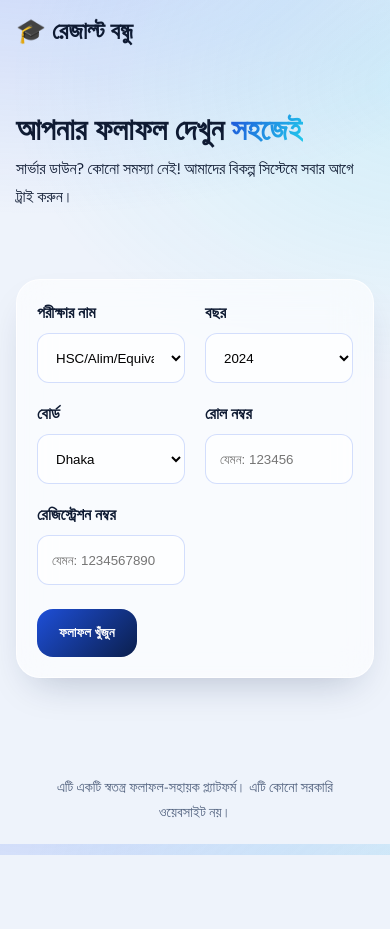
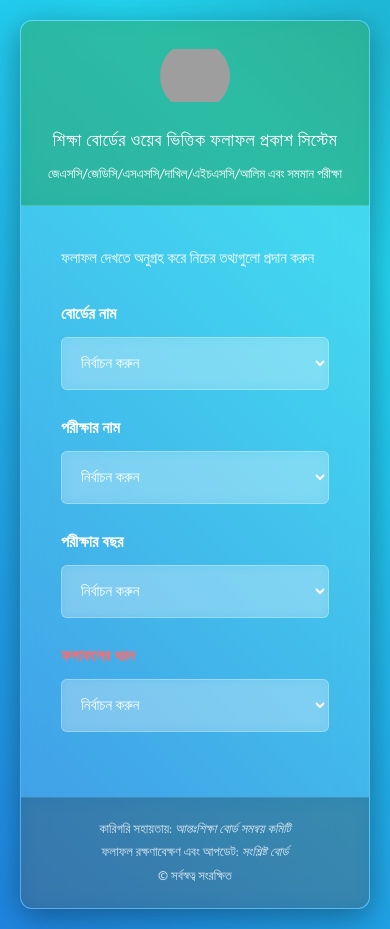
Before and after one commit to ashikkhan9/all-results-, a plain HTML site: page index.html in a window 390 px wide. Before the commit the page ends 855 px from the top, so only its background shows below. Drawn offline with Linux system fonts and the light colour scheme; grey boxes are pictures that could not be loaded.

Commit message:
Update index.html

```diff
--- a/index.html
+++ b/index.html
@@ -1,246 +1,261 @@
 <!DOCTYPE html>
-<html lang="bn" data-theme="light">
+<html lang="bn">
 <head>
 <meta charset="UTF-8">
 <meta name="viewport" content="width=device-width, initial-scale=1.0">
-<title>রেজাল্ট বন্ধু — পরীক্ষার ফলাফল দেখুন</title>
-<meta name="description" content="HSC, SSC, JSC ফলাফল দেখার সহজ নির্দেশিকা।">
-<meta property="og:title" content="রেজাল্ট বন্ধু — পরীক্ষার ফলাফল দেখুন">
-<meta name="theme-color" content="#1e3a8a">
-<link href="https://fonts.googleapis.com/css2?family=Hind+Siliguri:wght@400;500;600;700&display=swap" rel="stylesheet">
+<title>ওয়েব ভিত্তিক ফলাফল প্রকাশ সিস্টেম</title>
+<link href="https://fonts.googleapis.com/css2?family=Hind+Siliguri:wght@400;500;700&display=swap" rel="stylesheet">
 <style>
-:root{ --navy:#0b1f4d; --royal:#1e4fd8; --royal-2:#3b6cf0; --cyan:#22d3ee; --bg:#eef3fb; --text:#0f1b33; --muted:#52627f; --white:#ffffff; --glass:rgba(255,255,255,.62); --glass-border:rgba(255,255,255,.75); --shadow:0 18px 40px -18px rgba(11,31,77,.28); --err:#c2410c; --ok:#047857; --warn:#b45309; --r-lg:24px; --r-md:16px; --r-sm:12px; --font:'Hind Siliguri',system-ui,sans-serif; }
-[data-theme="dark"]{ --bg:#060f26; --text:#e8eefc; --muted:#9fb0cf; --white:#0c1a3a; --glass:rgba(18,34,70,.6); --glass-border:rgba(148,190,255,.18); --shadow:0 18px 40px -18px rgba(0,0,0,.6); }
-*{box-sizing:border-box;margin:0;padding:0}
-html{scroll-behavior:smooth}
-body{font-family:var(--font);color:var(--text);background:var(--bg);line-height:1.7;min-height:100vh; background-image:radial-gradient(900px 500px at 10% -10%,rgba(59,108,240,.22),transparent 60%),radial-gradient(700px 500px at 110% 10%,rgba(34,211,238,.14),transparent 60%);background-attachment:fixed;}
-.container{width:min(1120px,100% - 32px);margin-inline:auto}
-.glass{background:var(--glass);backdrop-filter:blur(18px);border:1px solid var(--glass-border);border-radius:var(--r-lg);box-shadow:var(--shadow);overflow:hidden;}
-.btn{display:inline-flex;align-items:center;justify-content:center;gap:8px;min-height:48px;padding:12px 22px;border-radius:var(--r-md);font-weight:600;cursor:pointer;background:linear-gradient(135deg,var(--royal),var(--navy));color:#fff;border:none;}
-.btn:disabled{opacity:.55;cursor:not-allowed}
-.btn-ghost{background:var(--glass);color:var(--text);border:1px solid var(--glass-border);box-shadow:none}
-.btn .spinner{width:18px;height:18px;border:2px solid rgba(255,255,255,.4);border-top-color:#fff;border-radius:50%;animation:spin .8s linear infinite;display:none}
-.btn.loading .spinner{display:inline-block}
-@keyframes spin{to{transform:rotate(360deg)}}
-.header{padding:12px 0;position:sticky;top:0;z-index:50;}
-.hero{padding:40px 0;}
-.hero h1{font-size:clamp(1.9rem,4.2vw,3rem);font-weight:700;}
-.hero h1 span{background:linear-gradient(120deg,var(--royal),var(--cyan));-webkit-background-clip:text;color:transparent}
-section{padding:28px 0}
-.form-card{padding:clamp(20px,4vw,36px)}
-.form-grid{display:grid;grid-template-columns:1fr 1fr;gap:18px 20px}
-.field{display:flex;flex-direction:column;gap:6px}
-.field label{font-weight:600}
-.field input,.field select{min-height:50px;padding:12px 14px;border-radius:var(--r-sm);border:1px solid rgba(59,108,240,.22);background:rgba(255,255,255,.7);width:100%;}
-[data-theme="dark"] .field input,[data-theme="dark"] .field select{background:rgba(6,15,38,.6)}
-.form-actions{display:flex;gap:12px;margin-top:24px;}
-#result-area:empty{display:none}
-.result{margin-top:26px;padding:clamp(20px,4vw,34px)}
-.banner{padding:12px 14px;border-radius:var(--r-sm);margin-bottom:18px;font-weight:500}
-.banner.live{background:rgba(4,120,87,.12);color:var(--ok);border:1px solid rgba(4,120,87,.3)}
-.banner.error{background:rgba(194,65,12,.1);color:var(--err);border:1px solid rgba(194,65,12,.3)}
-.banner.warn{background:rgba(180,83,9,.12);color:var(--warn);border:1px solid rgba(180,83,9,.3)}
-.fetched-content table { width: 100%; border-collapse: collapse; margin-top: 15px; }
-.fetched-content th, .fetched-content td { padding: 10px; border: 1px solid var(--glass-border); text-align: left; }
-.fetched-content th { background: rgba(59,108,240,.1); }
-iframe { width: 100%; height: 600px; border: none; border-radius: 12px; background: #fff; }
+  body {
+    margin: 0;
+    font-family: 'Hind Siliguri', sans-serif;
+    /* Liquid background */
+    background: linear-gradient(45deg, #0b1f4d, #1e4fd8, #22d3ee, #0b1f4d);
+    background-size: 400% 400%;
+    animation: gradientBG 15s ease infinite;
+    min-height: 100vh;
+    display: flex;
+    justify-content: center;
+    align-items: center;
+    padding: 20px;
+  }
+
+  @keyframes gradientBG {
+    0% { background-position: 0% 50%; }
+    50% { background-position: 100% 50%; }
+    100% { background-position: 0% 50%; }
+  }
+
+  .container {
+    width: 100%;
+    max-width: 950px;
+    /* Liquid Glass effect */
+    background: rgba(255, 255, 255, 0.1);
+    backdrop-filter: blur(16px);
+    -webkit-backdrop-filter: blur(16px);
+    border: 1px solid rgba(255, 255, 255, 0.2);
+    box-shadow: 0 8px 32px 0 rgba(0, 0, 0, 0.37);
+    border-radius: 12px;
+    overflow: hidden;
+  }
+
+  .header {
+    /* Glassy Green Header */
+    background: rgba(15, 157, 88, 0.5);
+    backdrop-filter: blur(10px);
+    -webkit-backdrop-filter: blur(10px);
+    border-bottom: 1px solid rgba(255, 255, 255, 0.2);
+    padding: 20px;
+    display: flex;
+    align-items: center;
+    color: white;
+    text-align: center;
+  }
+
+  .header .logo {
+    width: 70px;
+    height: 70px;
+    /* বাংলাদেশ সরকারের অফিশিয়াল লোগো */
+    background: url('https://upload.wikimedia.org/wikipedia/commons/thumb/8/84/Government_Seal_of_Bangladesh.svg/1200px-Government_Seal_of_Bangladesh.svg.png') no-repeat center center;
+    background-size: contain;
+    border-radius: 50%;
+    flex-shrink: 0;
+    margin-right: 20px;
+  }
+
+  .header-text {
+    flex-grow: 1;
+  }
+
+  .header-text h1 {
+    margin: 0;
+    font-size: 22px;
+    font-weight: 500;
+    letter-spacing: 0.5px;
+  }
+
+  .header-text h2 {
+    margin: 8px 0 0;
+    font-size: 15px;
+    font-weight: 400;
+  }
+
+  .form-body {
+    padding: 40px;
+    background: rgba(255, 255, 255, 0.05);
+  }
+
+  .instruction {
+    font-size: 15px;
+    color: #ffffff;
+    margin-bottom: 30px;
+    font-weight: 500;
+  }
+
+  .form-group {
+    display: flex;
+    align-items: center;
+    margin-bottom: 25px;
+    background: rgba(255, 255, 255, 0.05);
+    padding: 15px;
+    border-radius: 8px;
+    border: 1px solid rgba(255, 255, 255, 0.1);
+  }
+
+  .form-group label {
+    width: 35%;
+    font-size: 16px;
+    font-weight: 600;
+    color: #ffffff;
+  }
+
+  .form-group .red-text {
+    color: #ff6b6b;
+  }
+
+  .form-group select {
+    width: 65%;
+    padding: 12px 15px;
+    border-radius: 6px;
+    border: 1px solid rgba(255, 255, 255, 0.3);
+    background: rgba(255, 255, 255, 0.2);
+    color: #ffffff;
+    font-size: 15px;
+    font-family: 'Hind Siliguri', sans-serif;
+    outline: none;
+    backdrop-filter: blur(5px);
+    -webkit-backdrop-filter: blur(5px);
+    cursor: pointer;
+    transition: all 0.3s ease;
+  }
+
+  .form-group select option {
+    background: #0b1f4d;
+    color: #ffffff;
+  }
+
+  .form-group select:focus {
+    border-color: #22d3ee;
+    background: rgba(255, 255, 255, 0.3);
+    box-shadow: 0 0 10px rgba(34, 211, 238, 0.3);
+  }
+
+  .footer {
+    background: rgba(0, 0, 0, 0.25);
+    padding: 20px;
+    text-align: center;
+    color: rgba(255, 255, 255, 0.8);
+    font-size: 13px;
+    line-height: 1.8;
+    border-top: 1px solid rgba(255, 255, 255, 0.1);
+    backdrop-filter: blur(10px);
+  }
+
+  .footer i {
+    font-style: italic;
+  }
+
+  @media (max-width: 768px) {
+    .form-group {
+      flex-direction: column;
+      align-items: flex-start;
+      background: transparent;
+      padding: 0;
+      border: none;
+    }
+    .form-group label, .form-group select {
+      width: 100%;
+    }
+    .form-group label {
+      margin-bottom: 10px;
+    }
+    .header {
+      flex-direction: column;
+    }
+    .header .logo {
+      margin-right: 0;
+      margin-bottom: 15px;
+    }
+    .header-text h1 {
+      font-size: 18px;
+    }
+    .header-text h2 {
+      font-size: 13px;
+    }
+  }
 </style>
 </head>
 <body>
 
-<header class="header">
 <div class="container">
-    <h2 style="font-weight:700; color:var(--text);">🎓 রেজাল্ট বন্ধু</h2>
+  <div class="header">
+    <div class="logo"></div>
+    <div class="header-text">
+      <h1>শিক্ষা বোর্ডের ওয়েব ভিত্তিক ফলাফল প্রকাশ সিস্টেম</h1>
+      <h2>জেএসসি/জেডিসি/এসএসসি/দাখিল/এইচএসসি/আলিম এবং সমমান পরীক্ষা</h2>
     </div>
-</header>
+  </div>
 
-<main class="container">
-  <section class="hero">
-    <h1>আপনার ফলাফল দেখুন <span>সহজেই</span></h1>
-    <p>সার্ভার ডাউন? কোনো সমস্যা নেই! আমাদের বিকল্প সিস্টেমে সবার আগে ট্রাই করুন।</p>
-  </section>
+  <div class="form-body">
+    <div class="instruction">
+      ফলাফল দেখতে অনুগ্রহ করে নিচের তথ্যগুলো প্রদান করুন
+    </div>
 
-  <section id="form-section">
-    <div class="glass form-card" id="result-form">
-      <div id="dynamic-alert" style="display:none; margin-bottom:15px;" class="banner warn"></div>
-
-      <form id="resultForm">
-        <div class="form-grid">
-          <div class="field">
-            <label for="exam">পরীক্ষার নাম</label>
-            <select id="exam" required>
-              <option value="hsc">HSC/Alim/Equivalent</option>
-              <option value="ssc">SSC/Dakhil/Equivalent</option>
+    <div class="form-group">
+      <label>বোর্ডের নাম</label>
+      <select>
+        <option>নির্বাচন করুন</option>
+        <option>ঢাকা</option>
+        <option>রাজশাহী</option>
+        <option>কুমিল্লা</option>
+        <option>যশোর</option>
+        <option>চট্টগ্রাম</option>
+        <option>বরিশাল</option>
+        <option>সিলেট</option>
+        <option>দিনাজপুর</option>
+        <option>ময়মনসিংহ</option>
+        <option>মাদ্রাসা</option>
+        <option>কারিগরি</option>
       </select>
     </div>
-          <div class="field">
-            <label for="year">বছর</label>
-            <select id="year" required>
-              <option value="2026">2026</option>
-              <option value="2025">2025</option>
-              <option value="2024" selected>2024</option>
+
+    <div class="form-group">
+      <label>পরীক্ষার নাম</label>
+      <select>
+        <option>নির্বাচন করুন</option>
+        <option>এইচএসসি/আলিম/সমমান</option>
+        <option>এসএসসি/দাখিল/সমমান</option>
+        <option>জেএসসি/জেডিসি</option>
       </select>
     </div>
-          <div class="field">
-            <label for="board">বোর্ড</label>
-            <select id="board" required>
-              <option value="dhaka">Dhaka</option>
-              <option value="rajshahi">Rajshahi</option>
-              <option value="comilla">Comilla</option>
-              <option value="jessore">Jessore</option>
-              <option value="chittagong">Chittagong</option>
-              <option value="barisal">Barisal</option>
-              <option value="sylhet">Sylhet</option>
-              <option value="dinajpur">Dinajpur</option>
-              <option value="mymensingh">Mymensingh</option>
-              <option value="madrasah">Madrasah</option>
-              <option value="tec">Technical</option>
+
+    <div class="form-group">
+      <label>পরীক্ষার বছর</label>
+      <select>
+        <option>নির্বাচন করুন</option>
+        <option>২০২৪</option>
+        <option>২০২৩</option>
+        <option>২০২২</option>
+        <option>২০২১</option>
       </select>
     </div>
-          <div class="field">
-            <label for="roll">রোল নম্বর</label>
-            <input id="roll" type="number" placeholder="যেমন: 123456" required>
-          </div>
-          <div class="field">
-            <label for="reg">রেজিস্ট্রেশন নম্বর</label>
-            <input id="reg" type="number" placeholder="যেমন: 1234567890">
+
+    <div class="form-group">
+      <label class="red-text">ফলাফলের ধরন</label>
+      <select>
+        <option>নির্বাচন করুন</option>
+        <option>ব্যক্তিগত ফলাফল</option>
+        <option>প্রতিষ্ঠানভিত্তিক ফলাফল</option>
+      </select>
     </div>
   </div>
-        <div class="form-actions">
-          <button class="btn" type="submit" id="submitBtn">
-            <span class="spinner"></span>
-            <span class="label">ফলাফল খুঁজুন</span>
-          </button>
+
+  <div class="footer">
+    কারিগরি সহায়তায়: <i>আন্তঃশিক্ষা বোর্ড সমন্বয় কমিটি</i><br>
+    ফলাফল রক্ষণাবেক্ষণ এবং আপডেট: <i>সংশ্লিষ্ট বোর্ড</i><br>
+    © সর্বস্বত্ব সংরক্ষিত
   </div>
-      </form>
 </div>
 
-    <div class="glass result" id="result-area"></div>
-  </section>
-
-  <footer style="text-align: center; padding: 30px; margin-top: 40px; color: var(--muted); font-size: 0.9rem;">
-    <p>এটি একটি স্বতন্ত্র ফলাফল-সহায়ক প্ল্যাটফর্ম। এটি কোনো সরকারি ওয়েবসাইট নয়।</p>
-  </footer>
-</main>
-
-<script>
-(function () {
-  "use strict";
-
-  // তোমার গিটহাবের রিমোট কনফিগ লিংক এখানে অ্যাড করা হয়েছে
-  const REMOTE_CONFIG_URL = "https://raw.githubusercontent.com/ashikkhan9/all-results-/refs/heads/main/config.json";
-
-  let APP_CONFIG = {
-    mode: "api",
-    target_url: "http://www.educationboardresults.gov.bd/result.php",
-    proxy_url: "https://corsproxy.io/?url=",
-    selector: "table",
-    alert_message: ""
-  };
-
-  async function loadRemoteConfig() {
-    try {
-      // ?v= টাইমস্ট্যাম্প দেওয়া হয়েছে যেন ব্রাউজার ক্যাশ না ধরে রাখে
-      const res = await fetch(REMOTE_CONFIG_URL + "?v=" + new Date().getTime());
-      if (res.ok) {
-        const data = await res.json();
-        APP_CONFIG = { ...APP_CONFIG, ...data };
-
-        if (APP_CONFIG.alert_message) {
-            const alertBox = document.getElementById("dynamic-alert");
-            alertBox.textContent = APP_CONFIG.alert_message;
-            alertBox.style.display = "block";
-        }
-      }
-    } catch(e) { console.log("Using Default Config"); }
-  }
-  loadRemoteConfig();
-
-  const form = document.getElementById("resultForm");
-  const submitBtn = document.getElementById("submitBtn");
-  const resultArea = document.getElementById("result-area");
-
-  function setLoading(on) {
-    submitBtn.classList.toggle("loading", on);
-    submitBtn.disabled = on;
-    submitBtn.querySelector(".label").textContent = on ? "সার্ভারে খোঁজা হচ্ছে..." : "ফলাফল খুঁজুন";
-  }
-
-  form.addEventListener("submit", async (e) => {
-    e.preventDefault();
-
-    const data = {
-      exam: document.getElementById("exam").value,
-      year: document.getElementById("year").value,
-      board: document.getElementById("board").value,
-      roll: document.getElementById("roll").value,
-      reg: document.getElementById("reg").value
-    };
-
-    setLoading(true);
-    resultArea.innerHTML = "";
-    resultArea.style.display = "block";
-
-    // --- Iframe মেথড ---
-    if (APP_CONFIG.mode === "iframe") {
-       resultArea.innerHTML = `
-         <div class="banner warn">সার্ভারে অতিরিক্ত চাপের কারণে সরকারি পোর্টালটি সরাসরি নিচে লোড করা হলো। এখানে ফর্ম পূরণ করে ফলাফল দেখুন।</div>
-         <iframe src="${APP_CONFIG.target_url}"></iframe>
-       `;
-       setLoading(false);
-       return;
-    }
-
-    // --- API / Proxy মেথড ---
-    const controller = new AbortController();
-    const timer = setTimeout(() => controller.abort(), 12000);
-
-    try {
-      const formData = new URLSearchParams();
-      formData.append('exam', data.exam);
-      formData.append('year', data.year);
-      formData.append('board', data.board);
-      formData.append('roll', data.roll);
-      formData.append('reg', data.reg);
-
-      const fetchUrl = APP_CONFIG.proxy_url + encodeURIComponent(APP_CONFIG.target_url);
-
-      const res = await fetch(fetchUrl, {
-        method: 'POST',
-        headers: { 'Content-Type': 'application/x-www-form-urlencoded' },
-        body: formData.toString(),
-        signal: controller.signal
-      });
-
-      if (!res.ok) throw new Error("ServerError");
-
-      const htmlText = await res.text();
-      const parser = new DOMParser();
-      const doc = parser.parseFromString(htmlText, 'text/html');
-
-      const resultTable = doc.querySelector(APP_CONFIG.selector);
-
-      if (!resultTable) throw new Error("NoData");
-
-      resultArea.innerHTML = `
-        <div class="banner live">✅ ফলাফল সফলভাবে আনা হয়েছে!</div>
-        <div class="fetched-content">${resultTable.outerHTML}</div>
-        <button onclick="window.print()" class="btn" style="margin-top:20px;">প্রিন্ট করুন</button>
-      `;
-
-    } catch (err) {
-      if (err.name === "AbortError" || err.message === "ServerError") {
-        resultArea.innerHTML = `<div class="banner error">⚠️ <b>সরকারি সার্ভার সাময়িকভাবে ডাউন আছে!</b> লাখ লাখ মানুষ একসাথে ট্রাই করায় সার্ভার ক্র্যাশ করেছে। অনুগ্রহ করে ৩-৪ মিনিট পর আবার <b>'ফলাফল খুঁজুন'</b> বাটনে ক্লিক করুন।</div>`;
-      } else {
-        resultArea.innerHTML = `<div class="banner error">❌ রোল বা রেজিস্ট্রেশন ভুল আছে অথবা সরকারি সার্ভার রেজাল্ট দেখাচ্ছে না। আবার চেষ্টা করুন।</div>`;
-      }
-    } finally {
-      clearTimeout(timer);
-      setLoading(false);
-    }
-  });
-
-})();
-</script>
 </body>
 </html>
```
Lines whose indentation alone changed are shown as unchanged.
